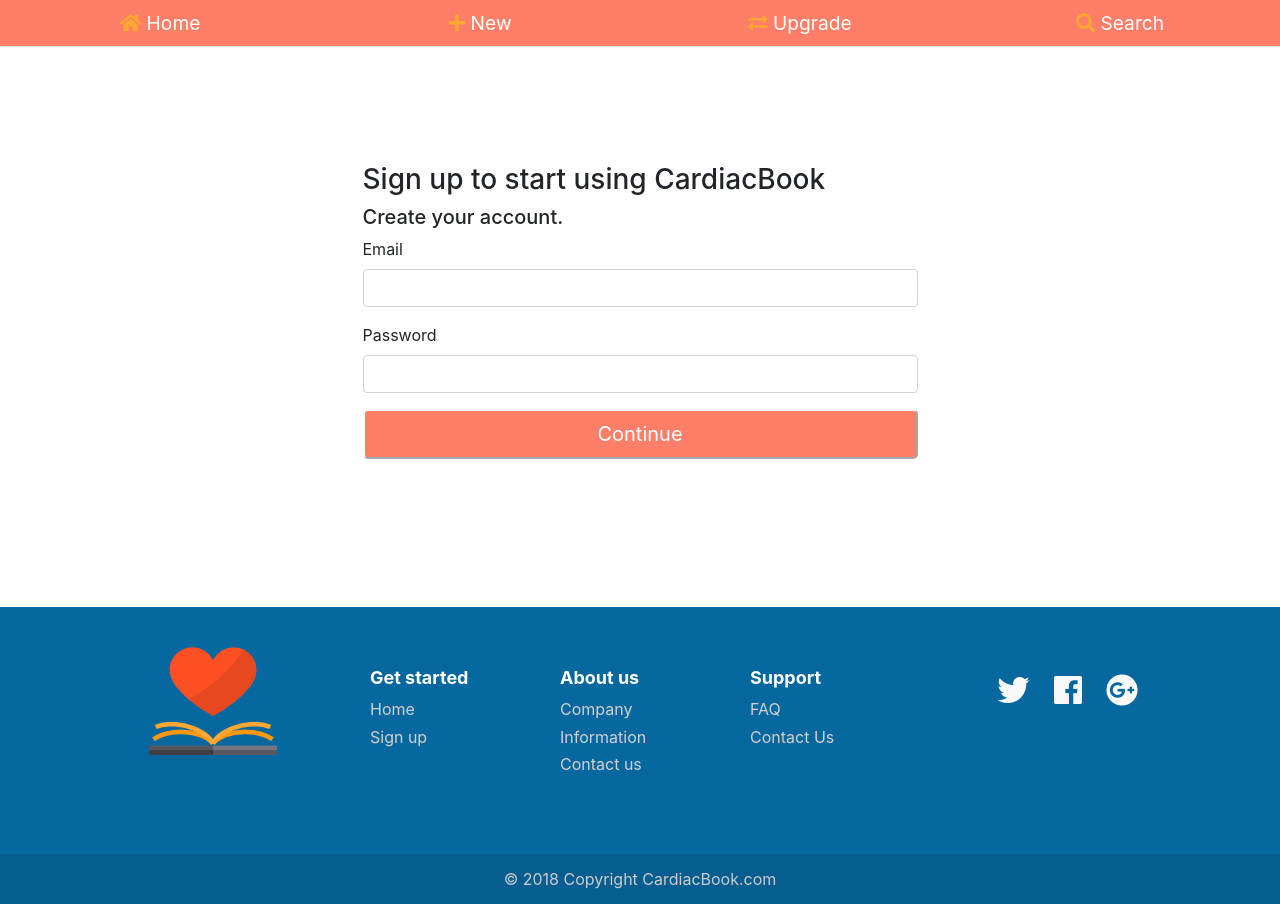
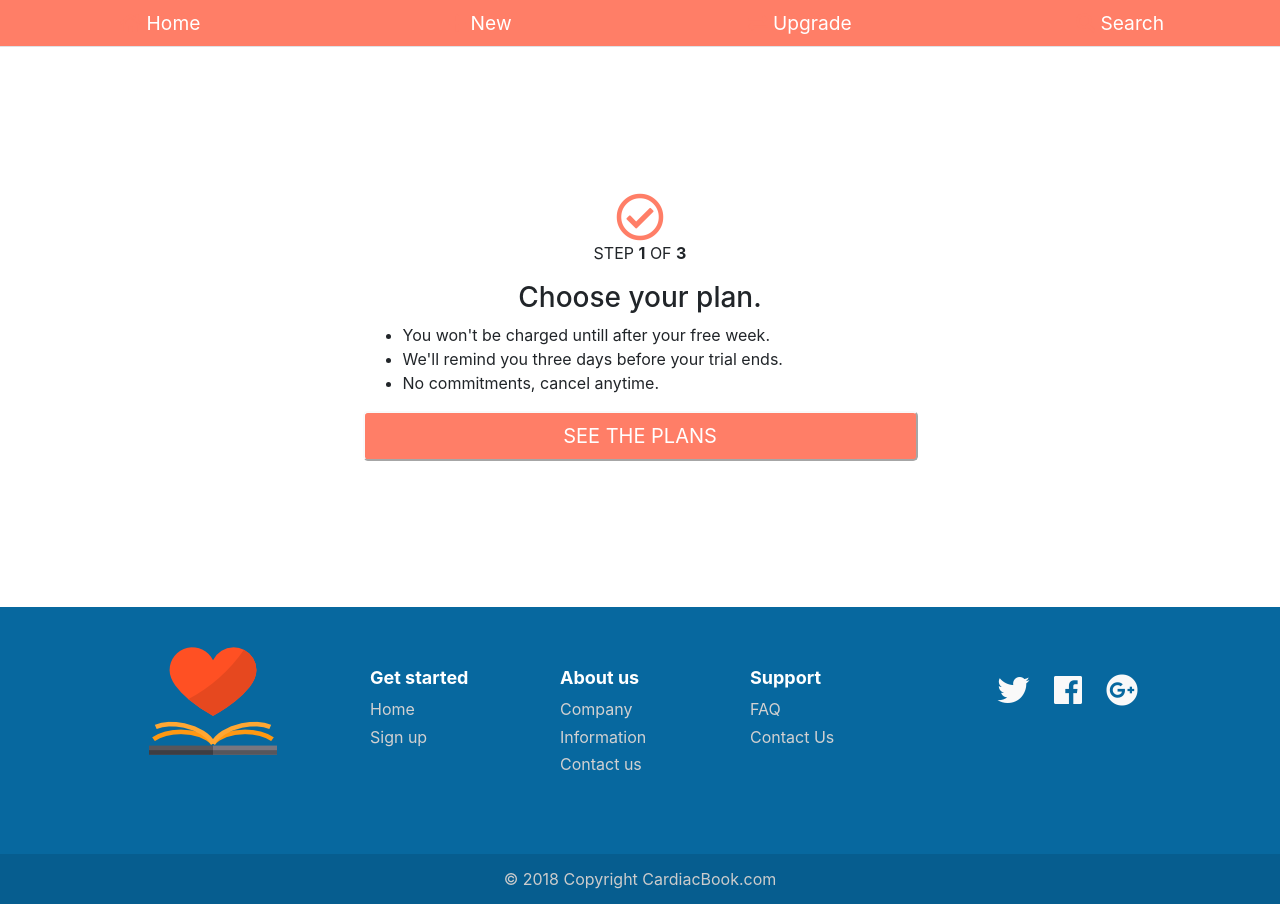
Before and after one commit to farbodab/cardiacpedia, a Flask app: page /register in a window 1280 px wide. Shown: the part 64-968 px from the top of the page. Run offline with Flask 2, Linux system fonts and the light colour scheme; a user stored in the database is signed in; some libraries are stand-ins or nearby versions.

Commit message:
Did a bunch of subscription stuff

```diff
--- a/cardiacpedia/core/forms.py
+++ b/cardiacpedia/core/forms.py
@@ -9,3 +9,8 @@ class Contact(FlaskForm):
     email = StringField('Email *', validators=[DataRequired(message='Please enter your email'), Email(message='Please enter a valid email')])
     comment = TextField('Please enter your comments here *', validators=[DataRequired('This field cannot be left blank')])
     submit = SubmitField('Send Message')
+
+class Plan(FlaskForm):
+    monthly = SubmitField('CONTINUE')
+    three = SubmitField('CONTINUE')
+    yearly = SubmitField('CONTINUE')
--- a/cardiacpedia/models.py
+++ b/cardiacpedia/models.py
@@ -22,13 +22,15 @@ class User(db.Model, UserMixin):
         password_hash = db.Column(db.String(255))
         access = db.Column(db.String(5))
         customer_id = db.Column(db.String(255))
+        plan = db.Column(db.String(255))
 
 
-        def __init__(self, email, password, access=ACCESS['unpaid'], customer_id=''):
+        def __init__(self, email, password, access=ACCESS['unpaid'], customer_id='', plan=''):
             self.email = email
             self.password_hash = generate_password_hash(password)
             self.access = access
             self.customer_id = customer_id
+            self.plan = plan
 
         def check_password(self,password):
             return check_password_hash(self.password_hash,password)
--- a/cardiacpedia/static/stle.css
+++ b/cardiacpedia/static/stle.css
@@ -46,11 +46,11 @@
   }
 
   .fas {
-    color:#FFA733;
+    color:#ff7e67;
   }
 
   .pay {
-    color:#FFA733;
+    color:#ff7e67;
   }
 
   .navbar-dark .navbar-brand{
--- /dev/null
+++ b/cardiacpedia/templates/step1.html
@@ -0,0 +1,20 @@
+{% extends 'base.html' %}
+
+{% block content %}
+<div class="container centre">
+<form style="width: 50%" action="/plans" method="post">
+  <div style="text-align: center;"class="">
+    <i class="pay far fa-check-circle fa-3x"></i>
+    <p>STEP <b>1</b> OF <b>3</b></p>
+    <h3>Choose your plan.</h3>
+  </div>
+    <ul>
+      <li>You won't be charged untill after your free week.</li>
+      <li>We'll remind you three days before your trial ends.</li>
+      <li>No commitments, cancel anytime.</li>
+    </ul>
+   <button type="submit" class="btn-primary btn-lg btn-block">SEE THE PLANS</button>
+</form>
+</div>
+
+{% endblock %}
--- a/cardiacpedia/users/views.py
+++ b/cardiacpedia/users/views.py
@@ -3,6 +3,7 @@ from cardiacpedia import db, requires_access_level
 from werkzeug.security import generate_password_hash,check_password_hash
 from cardiacpedia.models import *
 from cardiacpedia.users.forms import *
+from cardiacpedia.core.forms import *
 from flask_login import login_user, current_user, logout_user, login_required
 import stripe
 import json
@@ -30,6 +31,32 @@ def account():
     else:
         return render_template('account.html', page_title="CardiacBook")
 
+@users.route('/register', methods=['GET','POST'])
+def register():
+    return render_template('step1.html', page_title="CardiacBook")
+
+@users.route('/plans', methods=['GET','POST'])
+def plans():
+    if request.method == 'GET':
+        return redirect(url_for('users.register'))
+    form = Plan()
+    return render_template('plan.html', page_title="CardiacBook", form=form)
+
+@users.route('/setup', methods=['POST'])
+def setup():
+    form = Plan()
+    if form.validate_on_submit():
+        if form.monthly.data:
+            session['Plan'] = 'First Timer'
+        elif form.three.data:
+            session['Plan'] = 'Pro'
+        else:
+            session['Plan'] = 'Platinum'
+        return render_template('step2.html', page_title="CardiacBook")
+    else:
+        return redirect(url_for('users.register'))
+
+
 @users.route('/email', methods=['GET','POST'])
 @login_required
 def email():
@@ -53,13 +80,13 @@ def password():
     return render_template('password.html', page_title="CardiacBook", form=form)
 
 
-@users.route('/register', methods=['GET', 'POST'])
-def register():
+@users.route('/account', methods=['GET', 'POST'])
+def new_account():
     form = RegistrationForm()
-
     if form.validate_on_submit():
+        plan = session['Plan']
         user = User(email=form.email.data,
-                    password=form.password.data)
+                    password=form.password.data, plan=plan)
 
         db.session.add(user)
         db.session.commit()
@@ -73,7 +100,14 @@ def pay():
     if current_user.allowed(2):
         return redirect(url_for('devices.home'))
     else:
-        return render_template('Users/pay.html', key=stripe_keys['publishable_key'])
+        plan = current_user.plan
+        if plan == 'Pro':
+            amount = 2499
+        elif plan == 'Platinum':
+            amount = 9999
+        else:
+            amount = 999
+        return render_template('Users/pay.html', key=stripe_keys['publishable_key'], plan=plan, amount=amount)
 
 @users.route('/charge', methods=['POST'])
 @login_required
```
Also changed, not shown: cardiacpedia/templates/Users/pay.html (+7 -4 lines), cardiacpedia/templates/plan.html (added, +66 -0 lines), cardiacpedia/templates/step2.html (added, +15 -0 lines), migrations/versions/88fcc6308450_.py (renamed from migrations/versions/5f3ba6f8a27a_.py, +4 -3 lines), data.sqlite, 1 other file.
